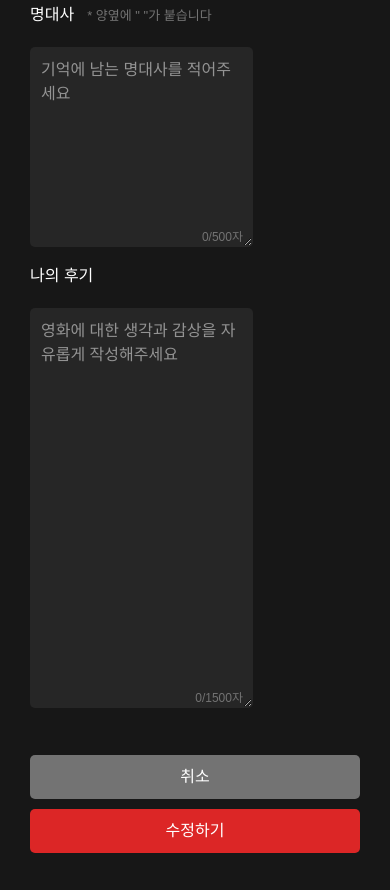
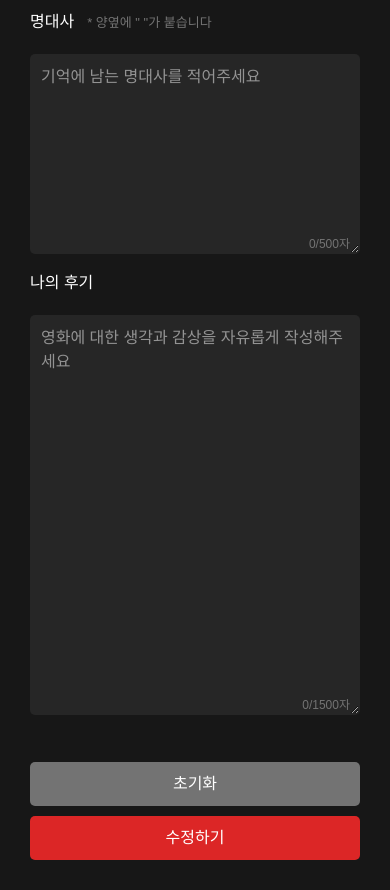
Before and after one commit to FRONTENDBOOTCAMP-17th/Bui1d-UP, a website built with Vite: page src/paragraph/edit/edit.html in a window 390 px wide. Shown: the part 1762-2652 px from the top of the page. Built offline with nearby package versions, Linux system fonts and the light colour scheme; no server answers; sample sign-in values are in the browser's storage.

Commit message:
Fix: 글 등록, 수정 페이지 반응형 오류 수정
- 메타 뷰포트 태그 추가 및 수정
- 취소 버튼 초기화로 이름 변경

```diff
--- a/src/paragraph/edit/edit.css
+++ b/src/paragraph/edit/edit.css
@@ -235,6 +235,11 @@
     gap: 20px;
   }
 
+  .left,
+  .right {
+    width: 100%;
+  }
+
   .preview {
     width: 100%;
     height: auto;
--- a/src/paragraph/edit/edit.html
+++ b/src/paragraph/edit/edit.html
@@ -2,6 +2,7 @@
 <html lang="ko">
   <head>
     <meta charset="UTF-8" />
+    <meta name="viewport" content="width=device-width, initial-scale=1.0" />
     <title>리뷰 수정 | Bui1dBox</title>
 
     <link rel="stylesheet" href="../../styles/theme.css" />
@@ -153,7 +154,7 @@
       </div>
 
       <div class="buttons">
-        <button type="button" class="cancel" id="cancelBtn">취소</button>
+        <button type="button" class="cancel" id="cancelBtn">초기화</button>
         <button class="submit" onclick="updateMovie()">수정하기</button>
       </div>
     </div>
--- a/src/paragraph/upload/upload.css
+++ b/src/paragraph/upload/upload.css
@@ -227,6 +227,12 @@
     flex-direction: column;
     gap: 20px;
   }
+
+  .left,
+  .right {
+    width: 100%;
+  }
+
   .preview {
     width: 100%;
     height: auto;
--- a/src/paragraph/upload/upload.html
+++ b/src/paragraph/upload/upload.html
@@ -2,6 +2,7 @@
 <html lang="ko">
   <head>
     <meta charset="UTF-8" />
+    <meta name="viewport" content="width=device-width, initial-scale=1.0" />
     <title>리뷰 등록 | Bui1dBox</title>
 
     <link rel="stylesheet" href="../../styles/theme.css" />
@@ -140,7 +141,7 @@
       </div>
 
       <div class="buttons">
-        <button type="button" class="cancel" id="cancelBtn">취소</button>
+        <button type="button" class="cancel" id="cancelBtn">초기화</button>
         <button type="button" class="submit" onclick="createMovie()">
           등록하기
         </button>
```
